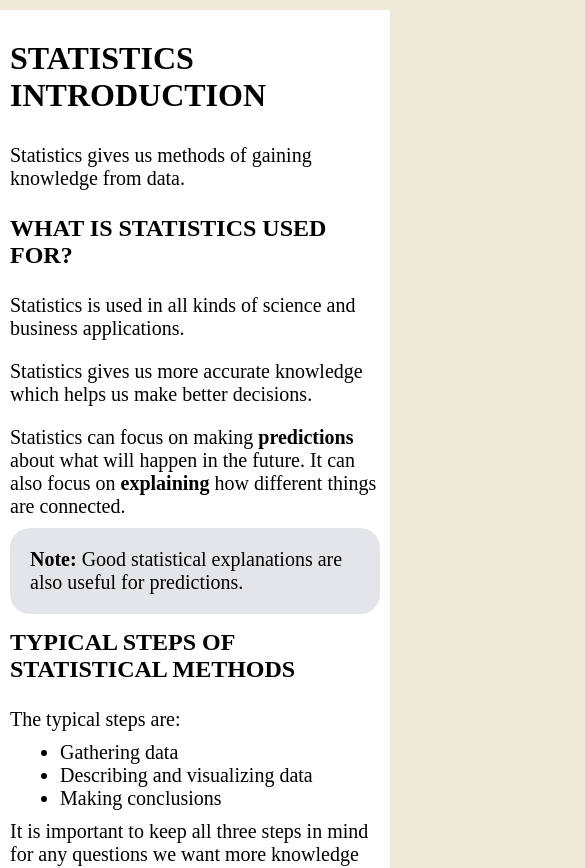
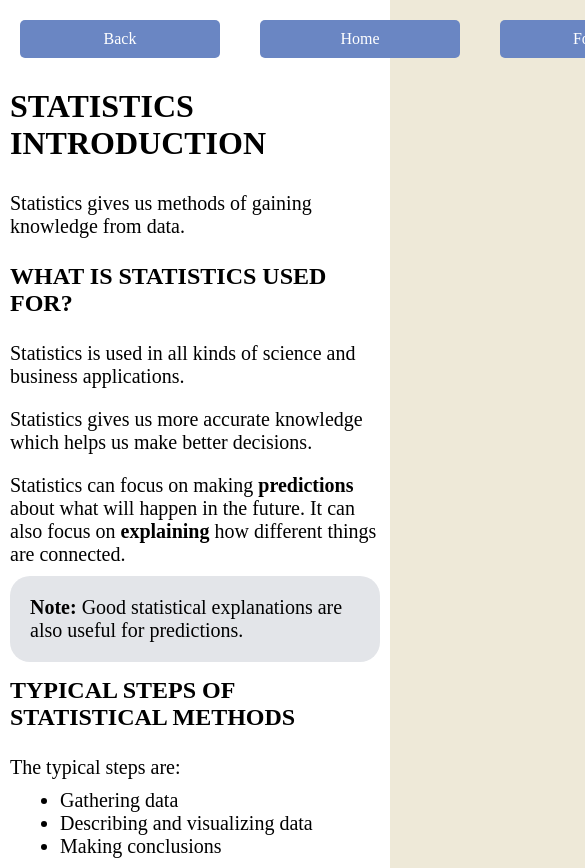
Before and after one commit to md-shamim-sarker/statistics, a plain HTML site: page chapter/statisticsIntroduction.html in a window 390 px wide. Shown: the top 868 px of the page, 585 px wide, since content can reach past the window. Drawn offline with Linux system fonts and the light colour scheme.

Commit message:
adding some buttons

```diff
--- a/chapter/statisticsIntroduction.html
+++ b/chapter/statisticsIntroduction.html
@@ -10,6 +10,15 @@
 </head>
 <body>
     <div class="container">
+
+        <!-- Navigation Button -->
+        <div class="flex-container">
+            <div class="back"><a href="../index.html">Back</a></div>
+            <div class="home"><a href="../index.html">Home</a></div>
+            <div class="forward"><a href="#">Forward</a></div>
+        </div>
+        <!-- Navigation Button -->
+
         <h1>Statistics Introduction</h1>
         <p>Statistics gives us methods of gaining knowledge from data.</p>
         <h2>What is Statistics Used for?</h2>
@@ -65,6 +74,14 @@
         <p>Statistical analysis is typically done with computers. Small amounts of data can analyzed reasonably well without computers.</p>
         <p>Historically, all data analysis was performed by manually. It was time-consuming and prone to errors.</p>
         <p>Nowadays, programming and software is typically used for data analysis.</p>
+
+        <!-- Navigation Button -->
+        <div class="flex-container">
+            <div class="back"><a href="../index.html">Back</a></div>
+            <div class="home"><a href="../index.html">Home</a></div>
+            <div class="forward"><a href="#">Forward</a></div>
+        </div>
+        <!-- Navigation Button -->
     </div>
 </body>
 </html>
--- a/css/style.css
+++ b/css/style.css
@@ -15,6 +15,14 @@ body {
     margin: 10px auto;
     background-color: white;
     padding: 10px;
+}
+
+.container img {
+    display: block;
+    margin-left: auto;
+    margin-right: auto;
+    max-width: 300px;
+    min-height: 200px;
 }
 
 h1 {
@@ -58,11 +66,11 @@ ul {
 
 a {
     color: white;
+    text-decoration: none;
 }
 
 .basic a, .descriptive a, .inferential a {
     display: block;
-    text-decoration: none;
     background-color: #6A86C3;
     width: 200px;
     padding: 10px;
@@ -70,6 +78,28 @@ a {
     text-align: center;
     border-radius: 20px;
 }
+
+/* Back, Home & Forward Button */
+.flex-container {
+    display: flex;
+    text-align: center;
+    gap: 20px;
+}
+
+.back, .home, .forward {
+    flex: 33%;
+}
+
+.back a, .home a, .forward a {
+    display: block;
+    background-color: #6A86C3;
+    width: 200px;
+    padding: 10px;
+    margin: 10px;
+    text-align: center;
+    border-radius: 5px;
+}
+/* Back, Home & Forward Button */
 
 .basic a:hover, .descriptive a:hover, .inferential a:hover {
     background-color: #4469A6;
@@ -82,6 +112,7 @@ a {
 @media only screen and (max-width: 900px) {
     .container {
         width: 100%;
+        margin-top: 0;
     }
 
     .grid-container {
```
Also changed, not shown: index.html (+1 -0 lines), media/banner_sm.jpg (added).
